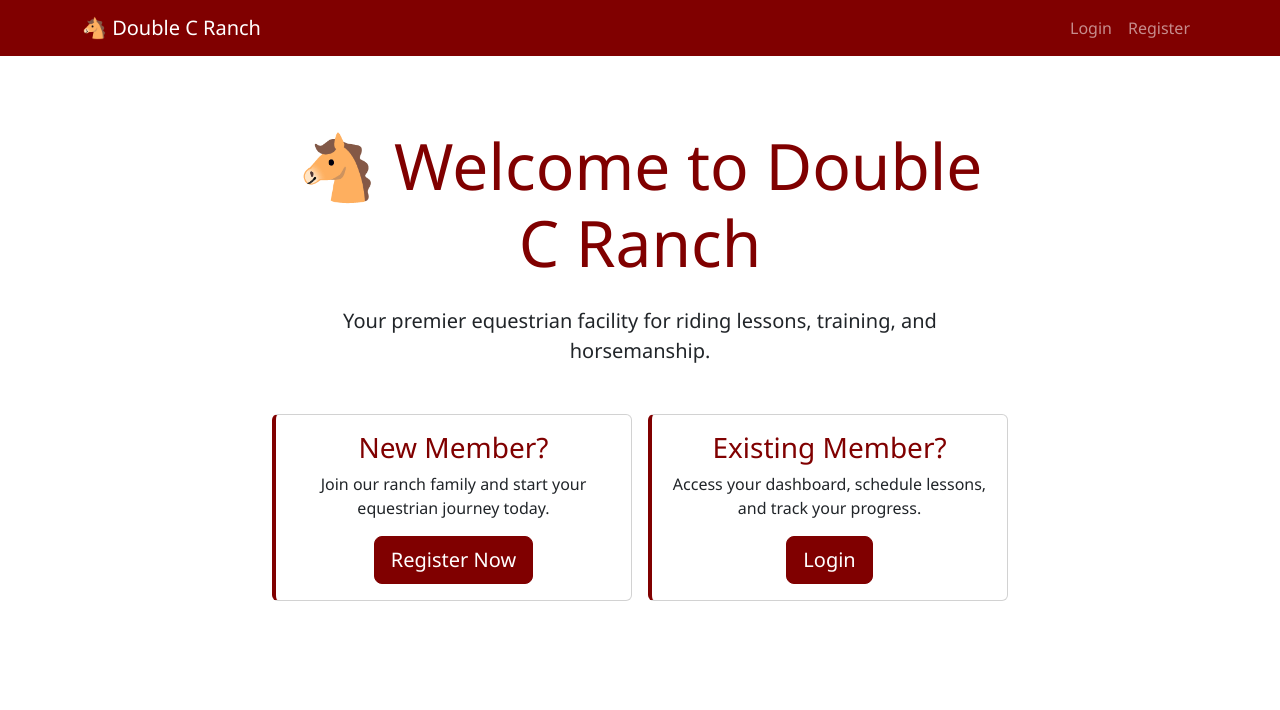
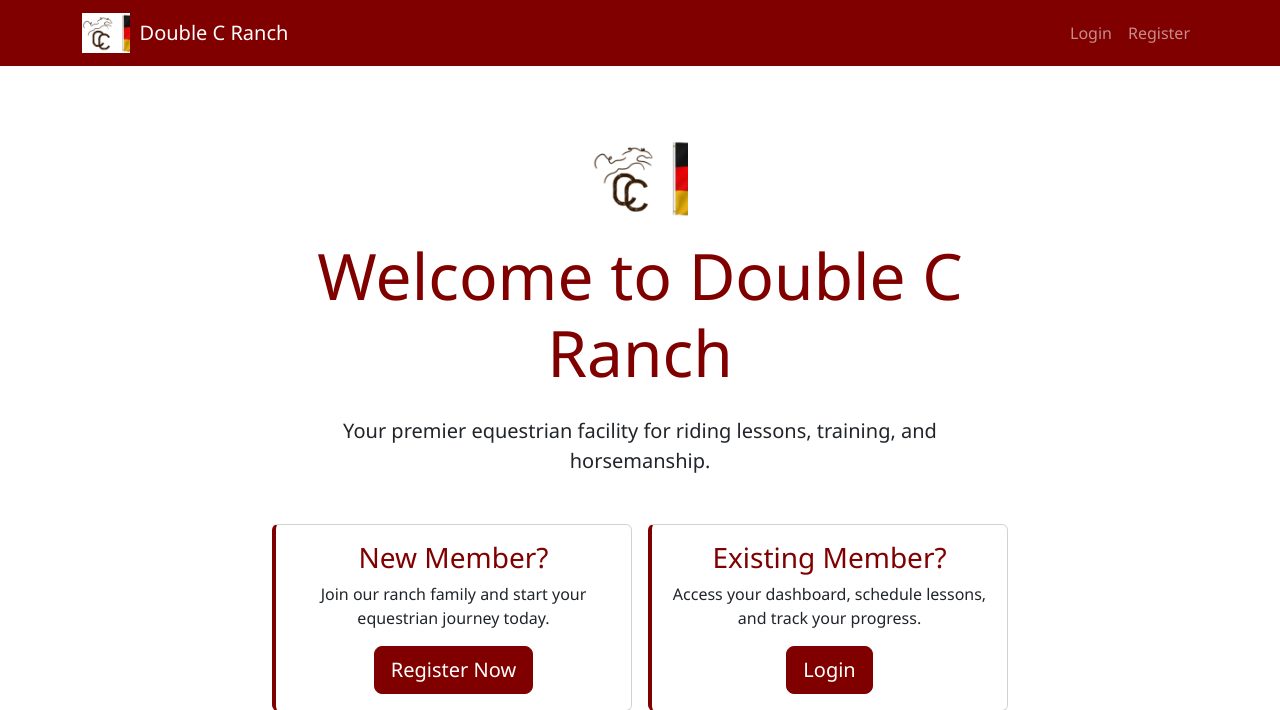
Before and after one commit to cmitchell-doublecranchllc/dcr-portal-v2, a Django app: page / in a window 1280 px wide. Shown: the top 710 px of the page. Run offline with Django 4.2, Linux system fonts and the light colour scheme.

Commit message:
Replace horse emoji with Double C Ranch logo

```diff
--- a/templates/base.html
+++ b/templates/base.html
@@ -11,7 +11,10 @@
 <body>
     <nav class="navbar navbar-expand-lg navbar-dark">
         <div class="container">
-            <a class="navbar-brand" href="/">🐴 Double C Ranch</a>
+            <a class="navbar-brand d-flex align-items-center" href="/">
+                <img src="{% static 'logo.png' %}" alt="Double C Ranch Logo" style="height: 40px; margin-right: 10px;">
+                Double C Ranch
+            </a>
             <button class="navbar-toggler" type="button" data-bs-toggle="collapse" data-bs-target="#navbarNav">
                 <span class="navbar-toggler-icon"></span>
             </button>
--- a/templates/home.html
+++ b/templates/home.html
@@ -5,7 +5,11 @@
 {% block content %}
 <div class="row justify-content-center mt-5">
     <div class="col-md-8 text-center">
-        <h1 class="display-3 text-maroon mb-4">🐴 Welcome to Double C Ranch</h1>
+        {% load static %}
+        <div class="mb-4">
+            <img src="{% static 'logo.png' %}" alt="Double C Ranch Logo" style="height: 80px; margin-bottom: 20px;">
+            <h1 class="display-3 text-maroon">Welcome to Double C Ranch</h1>
+        </div>
         <p class="lead mb-5">Your premier equestrian facility for riding lessons, training, and horsemanship.</p>
 
         {% if not user.is_authenticated %}
```
Also changed, not shown: static/logo.png (added).
